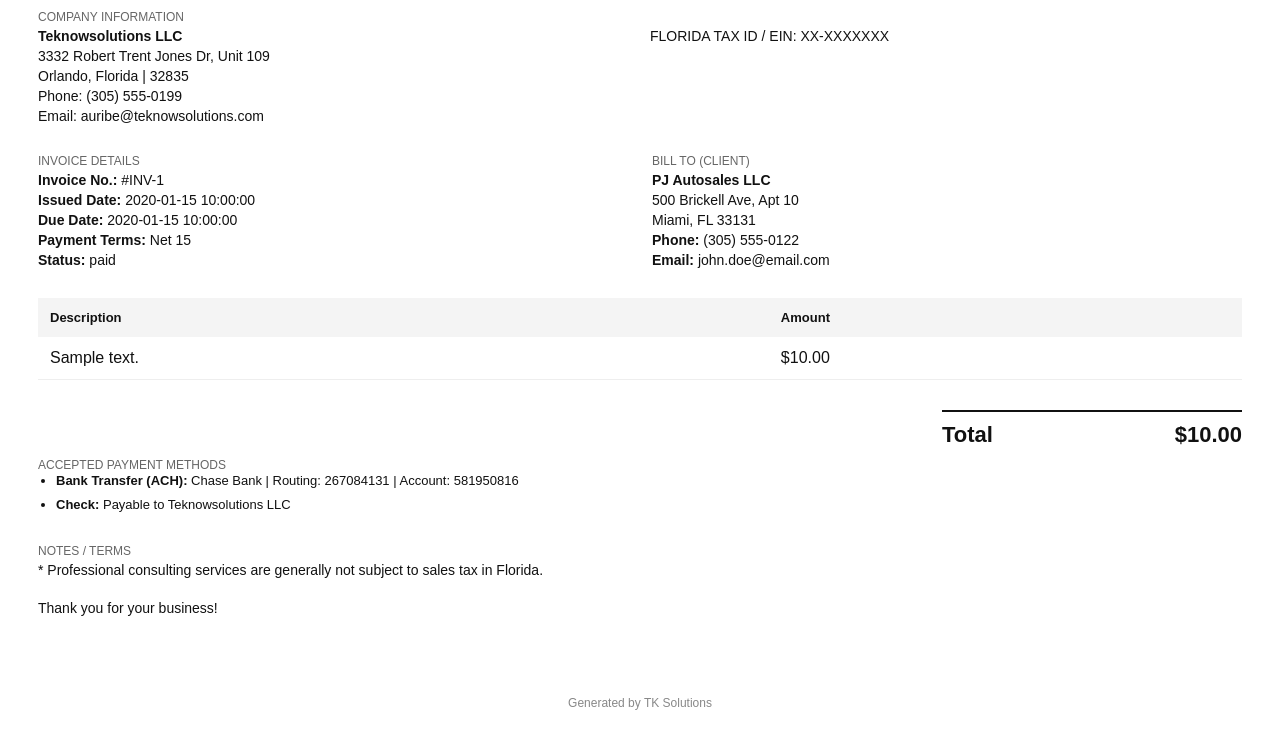
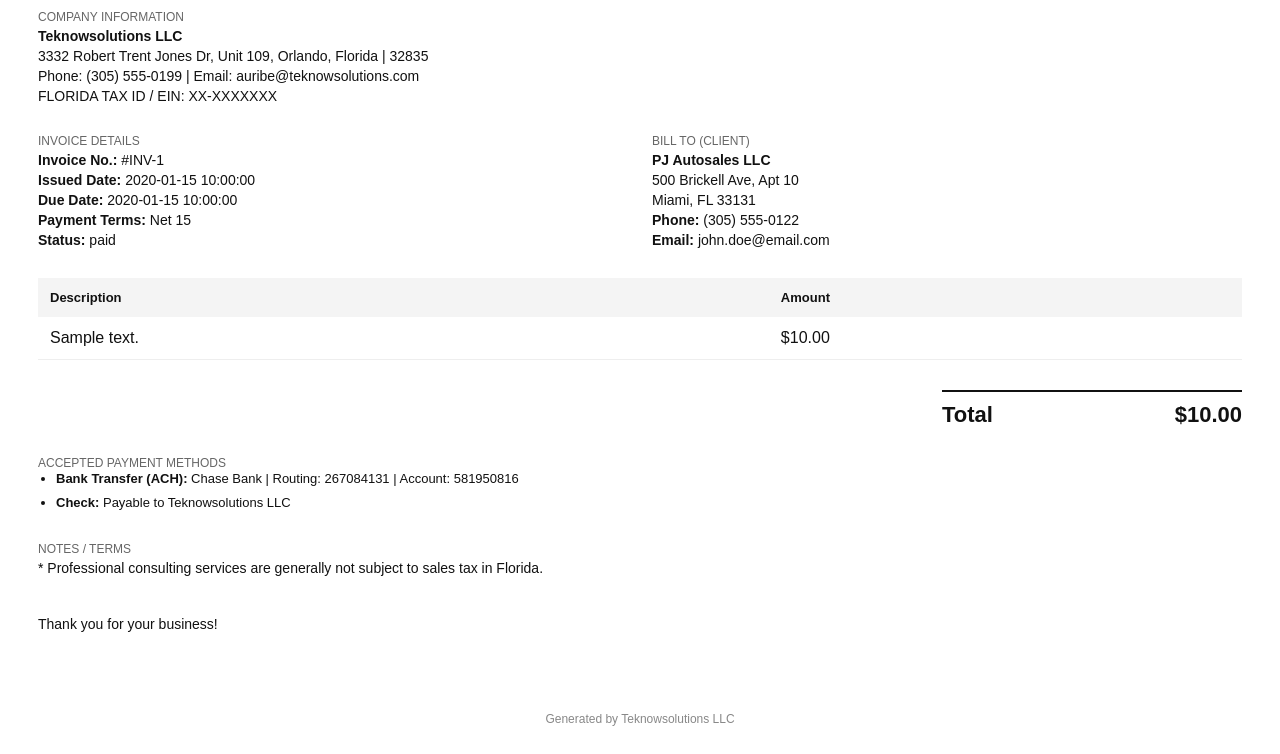
Before and after one commit to auribem84/tksolutions-webapp-backend, a Python web app: template app/templates/invoice.html in a window 1280 px wide. Shown: the part 135-889 px from the top of the page. Before the commit the page ends 845 px from the top, so only its background shows below. Run offline with Jinja, Linux system fonts and the light colour scheme; the template is opened without the code that fills it: most values are stand-ins (such as "Sample title", 1, 10 or a date in 2020); grey boxes marked "Sample" are stand-in pictures.

Commit message:
formatting invoice6

```diff
--- a/app/templates/invoice.html
+++ b/app/templates/invoice.html
@@ -153,19 +153,15 @@
         </div>
 
         <div class="value">
-          3332 Robert Trent Jones Dr, Unit 109
+          3332 Robert Trent Jones Dr, Unit 109, Orlando, Florida | 32835
         </div>
 
         <div class="value">
-          Orlando, Florida | 32835
+          Phone: (305) 555-0199 | Email: auribe@teknowsolutions.com
         </div>
 
         <div class="value">
-          Phone: (305) 555-0199
-        </div>
-
-        <div class="value">
-          Email: auribe@teknowsolutions.com
+          FLORIDA TAX ID / EIN: XX-XXXXXXX
         </div>
 
 
@@ -175,7 +171,7 @@
       <div>
 
         <div class="value">
-          FLORIDA TAX ID / EIN: XX-XXXXXXX
+
         </div>
 
       </div>
@@ -292,6 +288,7 @@
 
   </div>
 
+  <br />
 
 
 <!-- =========================================
@@ -342,6 +339,7 @@
       </div>
 
       <br />
+      <br />
 
       <div class="value">
         Thank you for your business!
@@ -356,7 +354,7 @@
        FOOTER
   ========================================== -->
   <div class="footer">
-    Generated by TK Solutions
+    Generated by Teknowsolutions LLC
   </div>
 
 </body>
```
